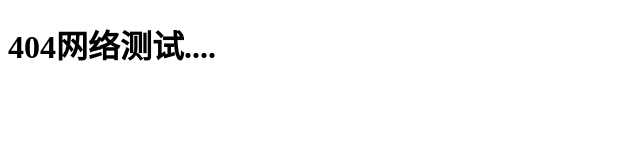
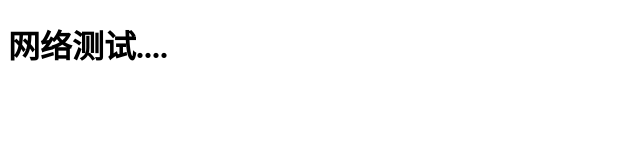
Before and after one commit to aozhino/aozhino.github.io, a plain HTML site: page index.html in a window 1280 px wide. Shown: the whole page, without its empty margins (0-640 px from the left). Drawn offline with Linux system fonts and the light colour scheme.

Commit message:
Update index.html

```diff
--- a/index.html
+++ b/index.html
@@ -3,9 +3,9 @@
 <head>
     <meta charset="UTF-8">
     <meta name="viewport" content="width=device-width, initial-scale=1.0">
-    <title>Document</title>
+    <title>错误</title>
 </head>
 <body>
-    <h1>404网络测试....</h1>
+    <h1>网络测试....</h1>
 </body>
 </html>
```
